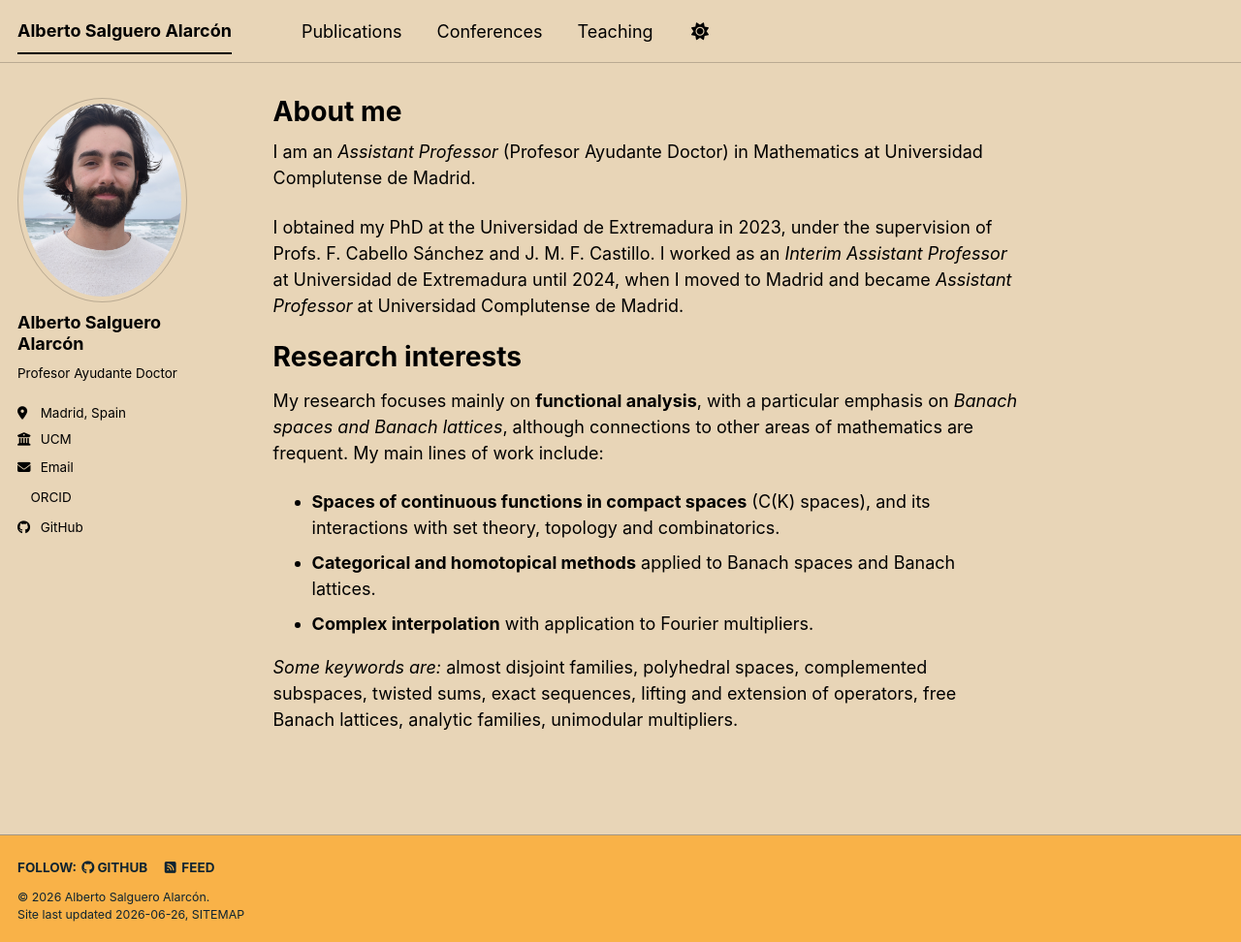
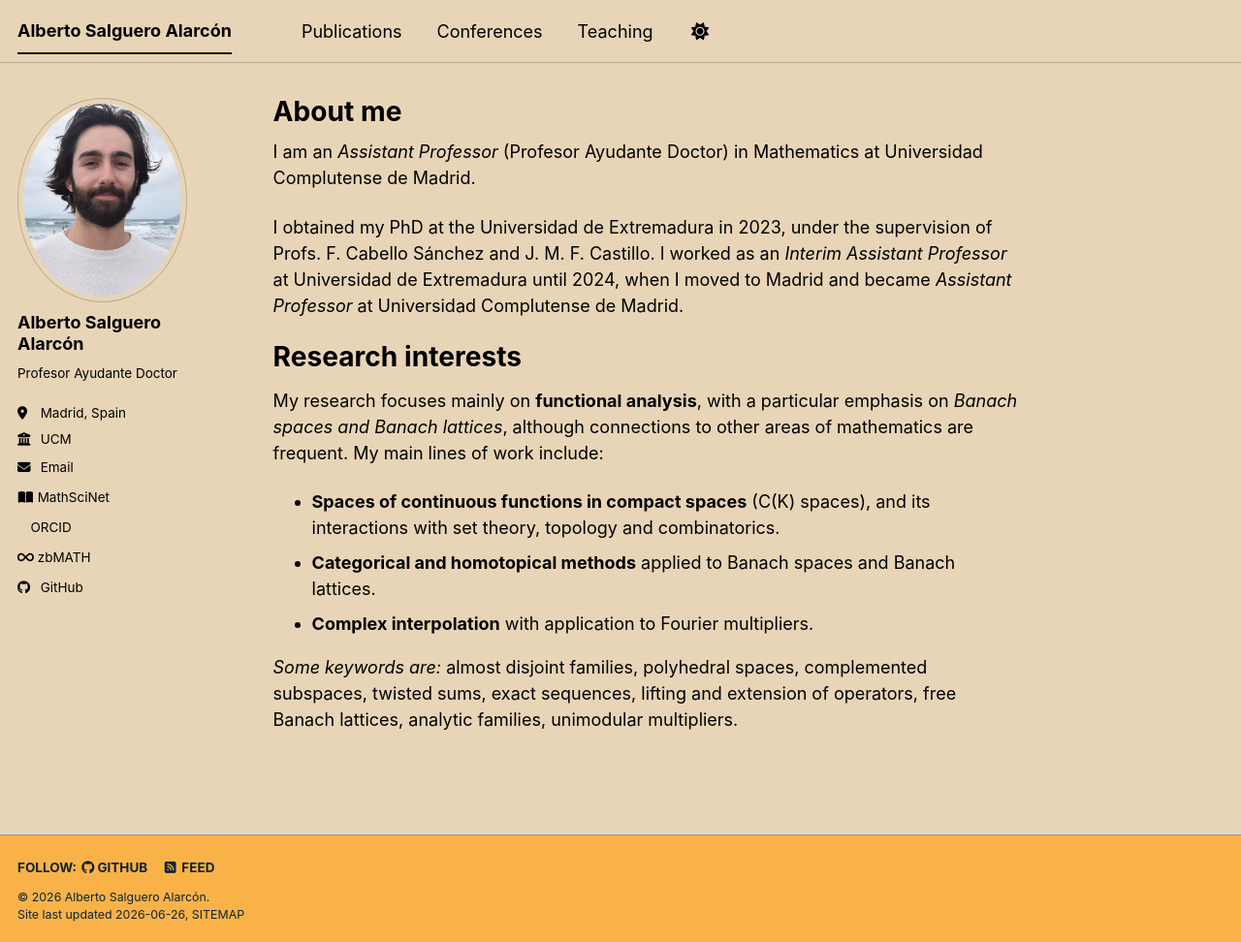
Before and after one commit to salgueroalarcon/salgueroalarcon.github.io, a Jekyll site: the page built from _pages/about.md, in a window 1280 px wide and 972 px high. Shown: the whole window at 97% size. Built offline with Jekyll 4.4.1, drawn with Linux system fonts in a browser that asks for light colours; a style sheet for code colours, icons or effects is not loaded.

Commit message:
Add MathSciNet and zbMATH links to author profile

```diff
--- a/_includes/author-profile.html
+++ b/_includes/author-profile.html
@@ -53,6 +53,9 @@
       {% if author.impactstory %}
         <li><a href="{{ author.impactstory }}"><i class="ai ai-impactstory ai-fw icon-pad-right"></i>Impactstory</a></li>
       {% endif %}
+      {% if site.author.mathscinet %}
+        <li><a href="{{ site.author.mathscinet }}" target="_blank"><i class="fas fa-fw fa-book-open" aria-hidden="true"></i> MathSciNet</a></li>
+      {% endif %}
       {% if author.orcid %}
         <li><a href="{{ author.orcid }}"><i class="ai ai-orcid ai-fw icon-pad-right"></i>ORCID</a></li>
       {% endif %}
@@ -70,6 +73,9 @@
       {% endif %}
       {% if author.ssrn %}
         <li><a href="{{ author.ssrn }}"><i class="ai ai-ssrn ai-fw icon-pad-right"></i>SSRN</a></li>
+      {% endif %}
+      {% if site.author.zbmath %}
+        <li><a href="{{ site.author.zbmath }}" target="_blank"><i class="fas fa-fw fa-infinity" aria-hidden="true"></i> zbMATH</a></li>
       {% endif %}
       {% if author.zotero %}
         <li><a href="{{ author.zotero }}"><i class="ai ai-zotero ai-fw icon-pad-right"></i>Zotero</a></li>
```
